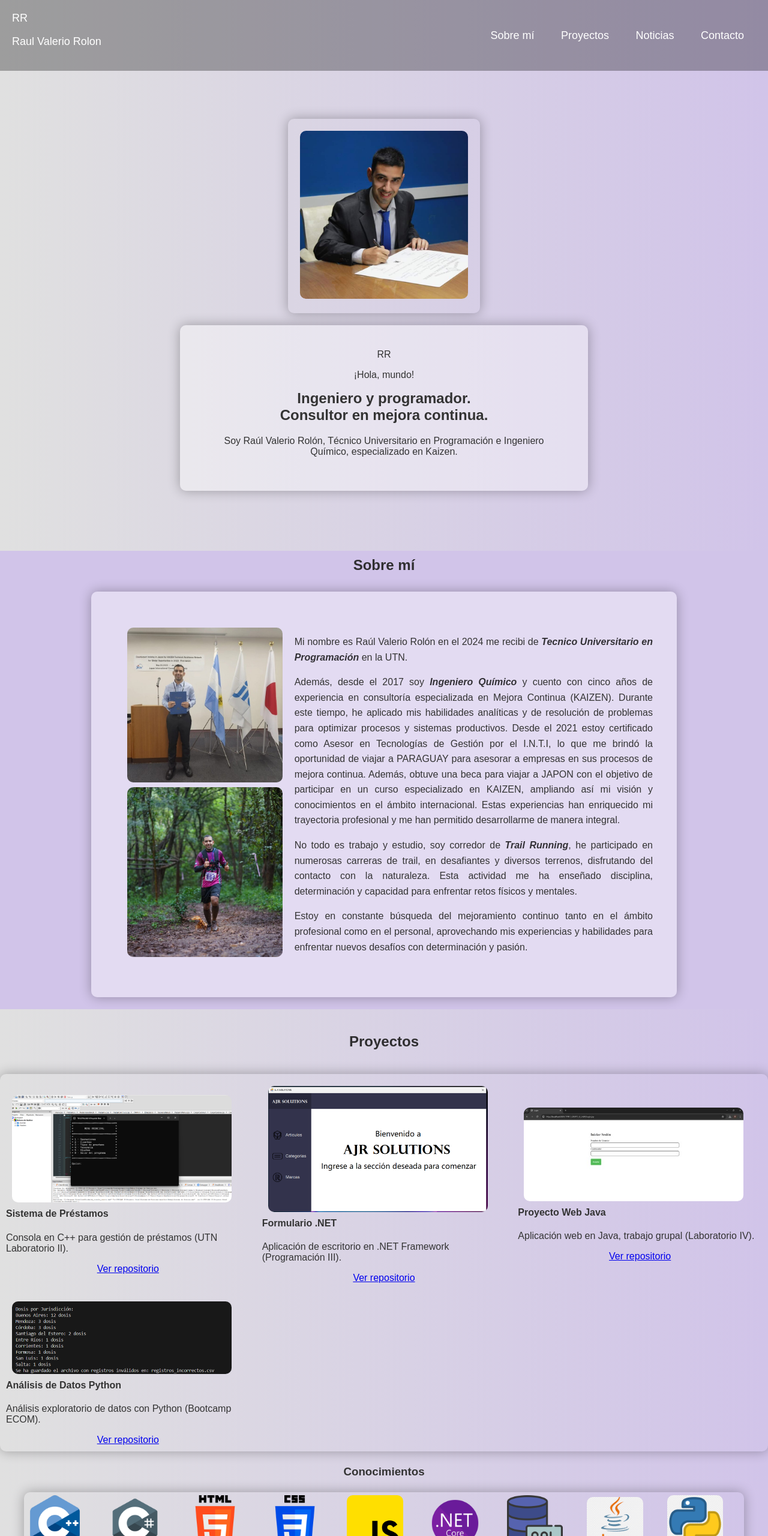
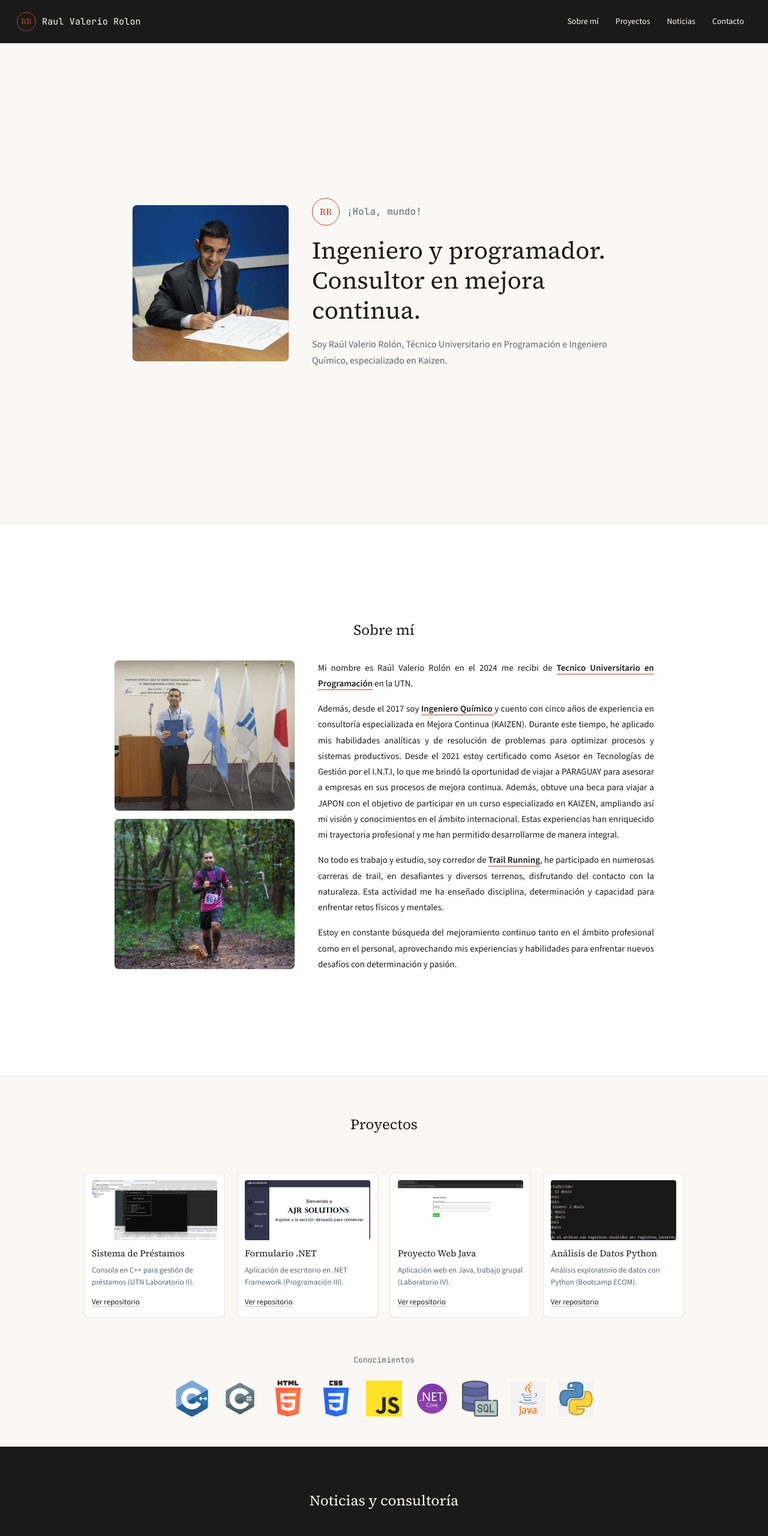
Before and after one commit to raul-valerio/porfolio.rvr, a plain HTML site: page index.html in a window 1280 px wide. Shown: the top 2560 px of the page at 60% size. Drawn offline with nearby package versions, Linux system fonts and the light colour scheme.

Commit message:
Update estilos.css

```diff
--- a/css/estilos.css
+++ b/css/estilos.css
@@ -1,3 +1,19 @@
+
+@import url('https://fonts.googleapis.com/css2?family=Source+Serif+4:opsz,wght@8..60,400;8..60,600&family=Source+Sans+3:wght@400;600&family=JetBrains+Mono:wght@400;500&display=swap');
+
+:root {
+    --tinta: #1a1a1a;
+    --papel: #faf8f4;
+    --tarjeta: #ffffff;
+    --sello: #b3402f;
+    --sello-oscuro: #8a2f22;
+    --pizarra: #5b6570;
+    --linea: rgba(26, 26, 26, 0.12);
+    --linea-fuerte: rgba(26, 26, 26, 0.25);
+    --font-serif: 'Source Serif 4', Georgia, serif;
+    --font-sans: 'Source Sans 3', Arial, sans-serif;
+    --font-mono: 'JetBrains Mono', 'Courier New', monospace;
+}
 
 html {
     font-size: 62.5%;
@@ -7,414 +23,543 @@ body {
     font-size: 16px;
     padding: 0;
     margin: 0;
-    background: linear-gradient(to right, #E0E0E0, #D1C4E9);
-    background-size: cover;
-    background-attachment: fixed;
-    align-items: center;
-    color: #333;
-    font-family: Arial, sans-serif;
+    background-color: var(--papel);
+    color: var(--tinta);
+    font-family: var(--font-sans);
+    line-height: 1.65;
+}
 
+h1, h2, h3, h4 {
+    font-family: var(--font-serif);
+    font-weight: 400;
+    margin-top: 0;
+    color: var(--tinta);
 }
+
+a {
+    color: var(--tinta);
+}
+
 /*----------------------------------NAVEGACION--------------------------*/
 
 nav {
-    background-color: rgba(13, 13, 13, 0.316);
-    padding: 10px;;
+    background-color: var(--tinta);
+    padding: 16px 28px;
     display: flex;
     flex-direction: column;
     align-items: center;
+    gap: 14px;
+}
 
+@media (min-width: 480px) {
+    nav {
+        flex-direction: row;
+        justify-content: space-between;
+        align-items: center;
+    }
+}
 
+nav > a:first-child {
+    display: flex;
+    align-items: center;
+    gap: 10px;
+    text-decoration: none;
+}
+
+.mono-badge {
+    width: 30px;
+    height: 30px;
+    border-radius: 50%;
+    border: 1.5px solid var(--sello);
+    color: var(--sello);
+    font-family: var(--font-serif);
+    font-size: 13px;
+    display: flex;
+    align-items: center;
+    justify-content: center;
+    flex-shrink: 0;
+}
+
+.nav-brand {
+    color: var(--papel);
+    margin: 0;
+    font-size: 15px;
+    font-family: var(--font-mono);
+    letter-spacing: 0.01em;
+}
+
+/*.nav-links {
+    display: flex;
+    flex-wrap: wrap;
+    justify-content: center;
+    gap: 4px;
+}*/
+
+.nav-links {
+    display: flex;
+    flex-direction: column;
+    align-items: center;
+    gap: 4px;
+    width: 100%;
+}
+
+@media (min-width: 480px) {
+    .nav-links {
+        flex-direction: row;
+        flex-wrap: wrap;
+        width: auto;
+    }
 }
 
 
-@media (min-width: 480px) {
-    nav{
-       flex-direction: row;
-       justify-content: space-between;
-
-    }
-
-}
-nav a {
-    color: white;
+nav a.nav-link {
+    color: var(--papel);
     text-decoration: none;
-    margin-right: 20px;
-    font-size: 18px;
-    padding: 10px;
+    font-size: 14px;
+    font-family: var(--font-sans);
+    padding: 8px 12px;
+    border-bottom: 1px solid transparent;
+    transition: border-color 0.2s ease, color 0.2s ease;
 }
 
-nav h1 {
-    margin: 1px;
-    font-size: 24px;
-}
-nav a:hover {
-    background-color: rgba(239, 233, 233, 0.638);
-
+nav a.nav-link:hover {
+    border-bottom-color: var(--sello);
 }
 
 /*----------------------------------INICIO--------------------------*/
 
 #contenedor {
-    min-height: 100vh;
     display: flex;
     flex-direction: column;
     justify-content: center;
     align-items: center;
+    min-height: 100vh;
+    padding: 60px 24px;
+    box-sizing: border-box;
+    gap: 40px;
+    max-width: 1000px;
+    margin: 0 auto;
+}
+
+@media (min-width: 900px) {
+    #contenedor {
+        flex-direction: row;
+        align-items: center;
+        text-align: left;
+    }
+}
+
+#image-box {
+    max-width: 260px;
+    flex-shrink: 0;
+}
+
+#image-box img {
+    max-width: 100%;
+    display: block;
+    border-radius: 8px;
+    border: 1px solid var(--linea);
 }
 
 #inicio_texto {
     text-align: center;
-    padding: 40px;
-    border-radius: 10px;
-    box-shadow: 0 0 20px rgba(0, 0, 0, 0.3);
-    background-color: rgba(255, 255, 255, 0.382);
-    max-width: 300px;
-    /*max-width: 600px;*/
-    margin: 20px auto;
+    max-width: 540px;
 }
 
-@media (min-width: 768px) {
-   #inicio_texto {
-    max-width: 600px;
-   }
-
+@media (min-width: 800px) {
+    #inicio_texto {
+        text-align: left;
+    }
 }
 
-
-#inicio_texto:hover {
-    border-color: rgba(0, 0, 255, 0.141);
-    box-shadow: 0 0 10px rgba(0, 0, 0, 0.5);
-    background-color: whitesmoke;
-    animation: movimiento 2s infinite;
+.saludo-fila {
+    display: flex;
+    align-items: center;
+    gap: 12px;
+    margin-bottom: 16px;
+    justify-content: center;
 }
 
-@keyframes movimiento{
-    0%{
-        transform: translate(0);
+@media (min-width: 800px) {
+    .saludo-fila {
+        justify-content: flex-start;
     }
-    25%{
-        transform: translate(60px);
-    }
-
-    50%{
-        transform: translate(0);
-    }
-    75%{
-        transform: translate(-60px);
-    }
-    100%{
-        transform: translate(0);
-    }
-    }
-
-h1, h4 {
-    margin-top: 0;
 }
 
-#image-box {
-    padding: 20px;
-    border-radius: 10px;
-    margin-top: 50px;
-    box-shadow: 0 0 20px rgba(0, 0, 0, 0.3);
-    max-width: 280px;
-    margin: 0 auto;
+.sello {
+    width: 44px;
+    height: 44px;
+    border-radius: 50%;
+    border: 1.5px solid var(--sello);
+    color: var(--sello);
+    font-family: var(--font-serif);
+    font-size: 15px;
+    display: flex;
+    align-items: center;
+    justify-content: center;
+    flex-shrink: 0;
 }
 
-#image-box img {
-    max-width: 100%;
-    border-radius: 10px;
+.greeting {
+    font-family: var(--font-mono);
+    font-size: 14px;
+    color: var(--pizarra);
+    margin: 0;
 }
 
+#inicio_texto h1 {
+    font-size: clamp(28px, 3.4vw, 40px);
+    line-height: 1.25;
+    margin-bottom: 18px;
+}
+
+#inicio_texto p {
+    font-size: 16px;
+    color: var(--pizarra);
+    line-height: 1.7;
+    margin: 0;
+}
+
+#inicio_span {
+    color: var(--tinta);
+    font-weight: 600;
+}
 
 /*----------------------------------SOBRE MI --------------------------*/
+
 #contenedor_SM {
-
-    min-height: 300px;
     display: flex;
     flex-direction: column;
+    align-items: center;
     justify-content: center;
-    align-items: center;
-    background-color: #D1C4E9;
-
+    min-height: 100vh;
+    background-color: var(--tarjeta);
+    border-top: 1px solid var(--linea);
+    border-bottom: 1px solid var(--linea);
+    padding: 60px 24px;
 }
 
 #contenedor_SM h1 {
-    color: #2f2e30;
-    margin: 10px;
     font-size: 24px;
-
+    margin-bottom: 30px;
+    text-align: center;
 }
 
-#texto_sobreMi{
-
-    padding: 40px;
-    border-radius: 10px;
-    box-shadow: 0 0 20px rgba(0, 0, 0, 0.3);
-    background-color: rgba(255, 255, 255, 0.382);
-    max-width: 70%;
-    margin: 20px auto;
-    line-height: 1.6;
+#texto_sobreMi {
+    max-width: 900px;
+    margin: 0 auto;
+    line-height: 1.75;
     text-align: justify;
-
 }
 
 @media (min-width: 1200px) {
     #texto_sobreMi {
-     max-width: 70%;
-     display: grid;
-    grid-template-columns: 1fr 2fr;
-    align-items: center;
-    text-align: justify;
-    }
-
- }
-
-
-#SM_span {
-
-    color:rgba(0, 0, 0, 0.782);
-    font-weight: bold;
-    font-style: italic
-}
-
-
-#image-box1 {
-
-    padding: 20px;
-    border-radius: 10px;
-    max-width: 280px;
-
-}
-
-@media (max-width:1200px) {
-    #image-box1 {
-
-        display: none;
-
+        display: grid;
+        grid-template-columns: 300px 1fr;
+        align-items: start;
+        gap: 40px;
     }
 }
 
+#texto_sobreMi p {
+    font-size: 15px;
+    color: var(--tinta);
+    margin: 0 0 16px;
+}
 
+#SM_span {
+    color: var(--tinta);
+    font-weight: 600;
+    border-bottom: 1.5px solid var(--sello);
+}
+
+#image-box1 {
+    padding: 0;
+    display: flex;
+    flex-direction: column;
+    gap: 12px;
+}
+
+@media (max-width: 1200px) {
+    #image-box1 {
+        display: none;
+    }
+}
 
 @media (min-width: 1200px) {
-
     #image-box1 img {
         max-width: 100%;
-        max-height: 300px;
-        border-radius: 10px;
-
+        max-height: 250px;
+        width: 100%;
+        object-fit: cover;
+        border-radius: 8px;
+        border: 1px solid var(--linea);
     }
-
 }
-
 
 /*----------------------------------PROYECTOS --------------------------*/
 
-/*#contenedor_PY {
-    min-height: 100vh;
-    display: flex;
-    justify-content: space-between;
-    align-items: center;
-    flex-direction: column;
-
-}*/
-
 #contenedor_PY {
-    min-height: 100vh;
-    width: 100vw;  /* Asegura que también ocupe todo el ancho */
     display: flex;
     flex-direction: column;
-    justify-content: space-between;
     align-items: center;
-    margin: 0;
-    padding: 0;
+    padding: 20px 24px 50px;
     box-sizing: border-box;
 }
 
 #PROYECTOS h1 {
-    color: #2f2e30;
-    padding: 10px;
     font-size: 24px;
     text-align: center;
-    margin: 30px;
-}
-
-#contenedor_PY h1 {
-    color: #2f2e30;
-    margin: 50px;
-    font-size: 24px;
-    text-align: center;
-}
-
-
-ul {
-    width: 100%;
-    margin:0;
-    padding: 0;
-    box-sizing: border-box;
-    font-family: Arial, sans-serif;
-    font-size: 20px;
-    text-align: center;
-    padding: 0;
-    list-style: none;
-}
-
-ul li {
-    background-color: #D1C4E9;
-    padding: 10px 20px;
-    margin: 5px 0;
-    transition: 0.5s;
-    text-align: center;
-}
-
-ul li span {
-    margin: 10px;
-    text-align:center;
-
-}
-ul li:nth-child(1){
-    background-color: #cbbaec;
-}
-ul li:nth-child(2){
-    background-color: #c2aee9;
-}
-ul li:nth-child(3){
-    background-color:#baa4e8;
-}
-ul li:hover {
-    transform: scale(1.06);
-    background-color: #c3aeeb;
+    margin: 60px 0 10px;
 }
 
 #imagen_PY {
-
-    max-width: 100%;
-    /*display: grid;*/
-    grid-template-columns: 1fr 1fr 1fr;
-    align-items: center;
-    flex-wrap: wrap;
-    justify-content: space-around;
-    border-radius: 10px;
-    margin-top: 50px;
-    box-shadow: 0 0 20px rgba(0, 0, 0, 0.3);
-    max-width: 1200px;
-    margin: 0 0;
-
+    display: grid;
+    grid-template-columns: 1fr;
+    gap: 20px;
+    max-width: 1000px;
+    margin: 30px auto 0;
+    width: 100%;
+    box-sizing: border-box;
 }
 
-@media (min-width:480px) {
+@media (min-width: 560px) {
+    #imagen_PY {
+        grid-template-columns: repeat(2, 1fr);
+    }
+}
 
+@media (min-width: 900px) {
     #imagen_PY {
+        grid-template-columns: repeat(4, 1fr);
+    }
+}
 
-        max-width: 100%;
-        display: grid;
-    }
+#imagen_PY > div {
+    background-color: var(--tarjeta);
+    border: 1px solid var(--linea);
+    border-radius: 8px;
+    padding: 12px;
+    box-sizing: border-box;
+}
 
+#imagen_PY img {
+    width: 100%;
+    height: 100px;
+    object-fit: cover;
+    display: block;
+    border-radius: 4px;
+    margin-bottom: 10px;
+}
+
+#imagen_PY h4 {
+    font-size: 15px;
+    margin: 0 0 6px;
+}
+
+#imagen_PY p {
+    color: var(--pizarra);
+    font-size: 13px;
+    margin: 0 0 10px;
+    line-height: 1.5;
 }
 
 #imagen_PY a {
-    display: block;
-    text-align: center;
+    display: inline-block;
+    font-size: 13px;
+    color: var(--tinta);
+    text-decoration: underline;
+    text-underline-offset: 3px;
+    text-decoration-color: var(--linea-fuerte);
 }
 
-#imagen_PY  div {
-    display: inline-block;
-    position: relative;
-    flex-direction: column;
-    align-items: center;
-    margin: 10px;
-}
-
-#imagen_PY img {
-    max-width: 90%;
-    height: auto;
-    display: block;
-    margin: 10px;
-    border-radius: 10px;
-}
-
-#conocimientos_PY {
-
-    max-width: 100%;
-    display: grid;
-    grid-template-columns: repeat(9,1fr);
-    align-items: center;
-    flex-wrap: wrap;
-    justify-content: space-around;
-    border-radius: 10px;
-    margin-top: 50px;
-    box-shadow: 0 0 20px rgba(0, 0, 0, 0.3);
-    max-width: 1200px;
-    margin: 0 auto;
-
-}
-
-#conocimientos_PY img {
-    max-width: 70%;
-    height: auto;
-    display: block;
-    margin: 5px;
-    border-radius: 10px;
-}
-
-#conocimientos_PY img:hover {
-    transform: scale(1.20);
-
+#imagen_PY a:hover {
+    text-decoration-color: var(--sello);
+    color: var(--sello);
 }
 
 #conocimientos_h3 {
     text-align: center;
+    color: var(--pizarra);
+    font-family: var(--font-mono);
+    font-weight: 400;
+    font-size: 13px;
+    margin: 60px 0 24px;
+}
+
+#conocimientos_PY {
+    display: flex;
+    flex-wrap: wrap;
+    justify-content: center;
+    align-items: center;
+    gap: 20px;
+    max-width: 700px;
+    margin: 0 auto;
+}
+
+#conocimientos_PY img {
+    width: 60px;
+    height: auto;
+    display: block;
+    opacity: 0.85;
+}
+
+/*----------------------------------NOTICIAS / CONSULTORIA --------------------------*/
+
+#NOTICIAS {
+    background-color: var(--tinta);
+    padding: 70px 24px;
+}
+
+#NOTICIAS h1 {
+    color: var(--papel);
+    text-align: center;
+    font-size: 24px;
+    margin-bottom: 40px;
+}
+
+#contenedor_NT {
+    display: grid;
+    grid-template-columns: 1fr;
+    gap: 20px;
+    max-width: 1100px;
+    margin: 0 auto;
+}
+
+@media (min-width: 700px) {
+    #contenedor_NT {
+        grid-template-columns: repeat(2, 1fr);
+    }
+}
+
+@media (min-width: 1080px) {
+    #contenedor_NT {
+        grid-template-columns: repeat(3, 1fr);
+    }
+}
+
+.noticia-card {
+    background-color: #232323;
+    border: 1px solid rgba(250, 248, 244, 0.14);
+    border-radius: 8px;
+    padding: 24px;
+    display: flex;
+    flex-direction: column;
+}
+
+.noticia-card h3 {
+    color: var(--papel);
+    font-size: 17px;
+    margin-bottom: 10px;
+    line-height: 1.35;
+}
+
+.noticia-card p {
+    color: #c7c4bd;
+    font-size: 14px;
+    margin: 0 0 12px;
+    line-height: 1.65;
+}
+
+.noticia-card .destacado {
+    display: block;
+    border-left: 2px solid var(--sello);
+    padding-left: 12px;
+    margin: 0 0 14px;
+    color: #a8a49c;
+    font-size: 13px;
+}
+
+.noticia-card a {
+    align-self: flex-start;
+    margin-top: auto;
+    color: var(--papel);
+    font-size: 13px;
+    text-decoration: underline;
+    text-underline-offset: 3px;
+    text-decoration-color: var(--sello);
+}
+
+.noticia-card a:hover {
+    color: var(--sello);
 }
 
 /*---------------------------------CONTACTO --------------------------*/
 
 #contenedor_CT {
-
-    min-height: 100vh;
     display: flex;
     flex-direction: column;
     justify-content: center;
-    background-color: #D1C4E9;
+    align-items: center;
+    padding: 90px 24px;
 }
 
 #contenedor_CT h2 {
-  text-align: center;
+    text-align: center;
+    font-size: 26px;
+    margin-bottom: 30px;
 }
 
 #fila {
     display: flex;
     justify-content: center;
-}
-#col {
-    width: 80%;
-    padding: 10px;
-    position: relative
+    width: 100%;
 }
 
-#col input, #contacto ,#col textarea {
+#col {
+    width: 100vh;
+    max-width: min(90vw,1100px);
+    padding: 40px;
+    position: relative;
+    background-color: var(--tarjeta);
+    border: 1px solid var(--linea);
+    border-radius: 8px;
+    box-sizing: border-box;
+}
+
+#col input,
+#contacto,
+#col textarea {
     display: block;
-    width: 90%;
-    padding: 18px;
-    border: none;
-    margin-bottom: 20px;
-    background-color: #a27beb;
-    color: #fff;
-    font-size: 18px;
+    width: 100%;
+    padding: 12px 14px;
+    border: 1px solid var(--linea-fuerte);
+    border-radius: 4px;
+    margin-bottom: 14px;
+    background-color: var(--tarjeta);
+    color: var(--tinta);
+    font-size: 15px;
+    font-family: var(--font-sans);
+    box-sizing: border-box;
+}
+
+#col input:focus,
+#col textarea:focus {
+    outline: none;
+    border-color: var(--sello);
 }
 
 #enviar-btn {
     position: relative;
-    background-color: #540add;
-    color: #fff;
-    padding: 10px 20px;
-    font-size: 16px;
+    background-color: var(--tinta);
+    color: var(--papel);
+    border: none;
+    border-radius: 4px;
+    padding: 12px 24px;
+    font-size: 15px;
+    font-family: var(--font-sans);
+    font-weight: 600;
     cursor: pointer;
+    overflow: hidden;
+    transition: background-color 0.2s ease;
 }
 
+#enviar-btn:hover {
+    background-color: var(--sello);
+}
 
 .fa-paper-plane {
-    margin-right: 5px;
+    margin-right: 6px;
 }
 
 .overlay {
@@ -423,21 +568,19 @@ ul li:hover {
     left: 0;
     width: 100%;
     height: 100%;
-    background-color: rgba(255, 255, 255, 0.3);
+    background-color: rgba(255, 255, 255, 0.1);
     opacity: 0;
-    transition: opacity 0.3s ease;
-}
-
-.enviar-btn:hover .overlay {
-    opacity: 1;
+    transition: opacity 0.2s ease;
 }
 
 /*---------------------------------FOOTER --------------------------*/
+
 footer {
-    background-color: rgba(13, 13, 13, 0.316);
-    color: #fff;
-    padding: 10px 0;
+    background-color: var(--tinta);
+    color: var(--papel);
+    padding: 24px 0;
     text-align: center;
+    border-top: 1px solid rgba(250, 248, 244, 0.12);
 }
 
 #redes {
@@ -448,11 +591,30 @@ footer {
 
 #redes a {
     display: block;
-    margin: 0 10px;
-    color: white;
+    margin: 0 12px;
+    color: var(--papel);
+    transition: color 0.2s ease;
+}
+
+#redes a:hover {
+    color: var(--sello);
 }
 
 #redes svg {
-    width: 30px;
-    height: 30px;
+    width: 22px;
+    height: 22px;
 }
+
+/*---------------------------------ACCESIBILIDAD --------------------------*/
+
+.visually-hidden {
+    position: absolute;
+    width: 1px;
+    height: 1px;
+    padding: 0;
+    margin: -1px;
+    overflow: hidden;
+    clip: rect(0, 0, 0, 0);
+    white-space: nowrap;
+    border: 0;
+}
```
